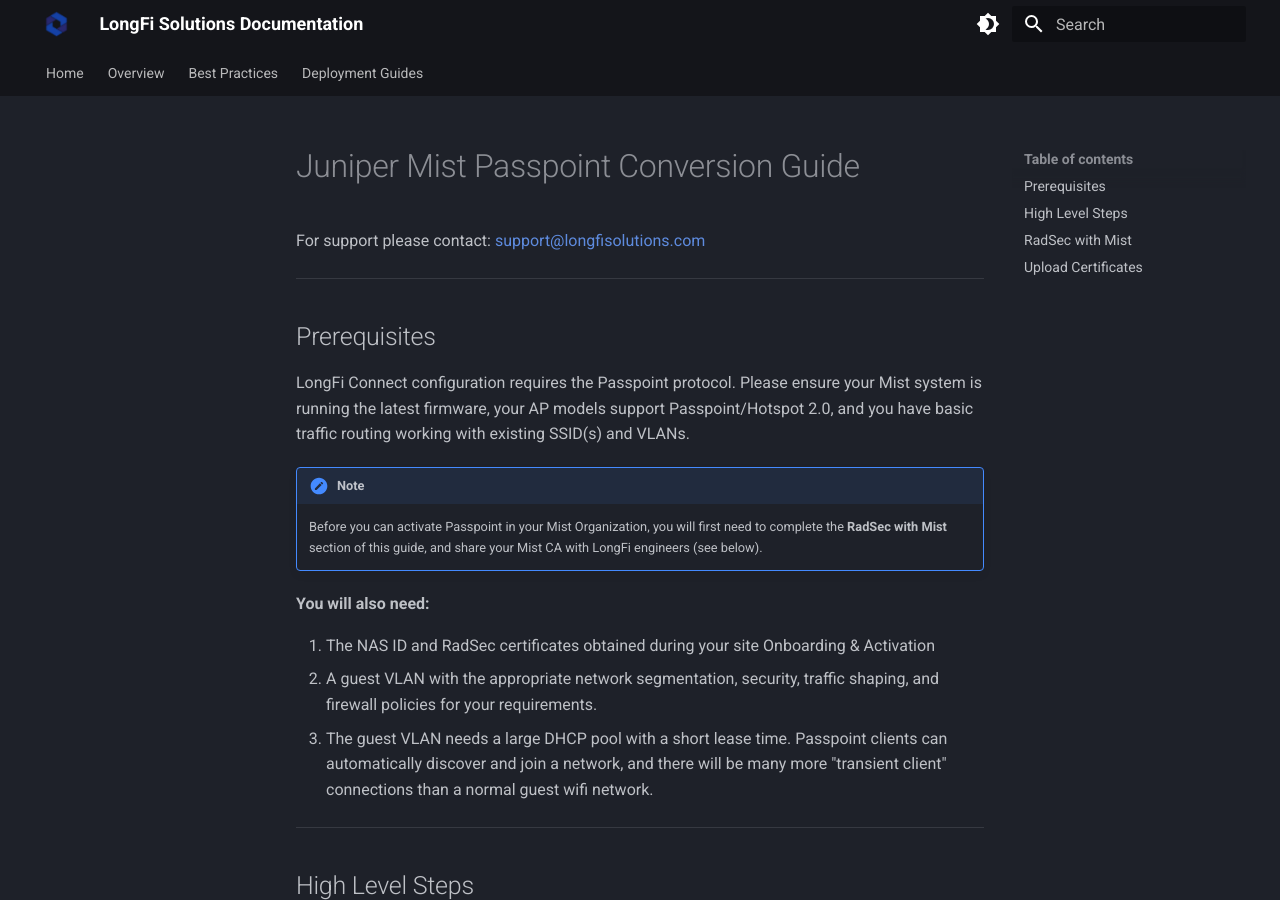
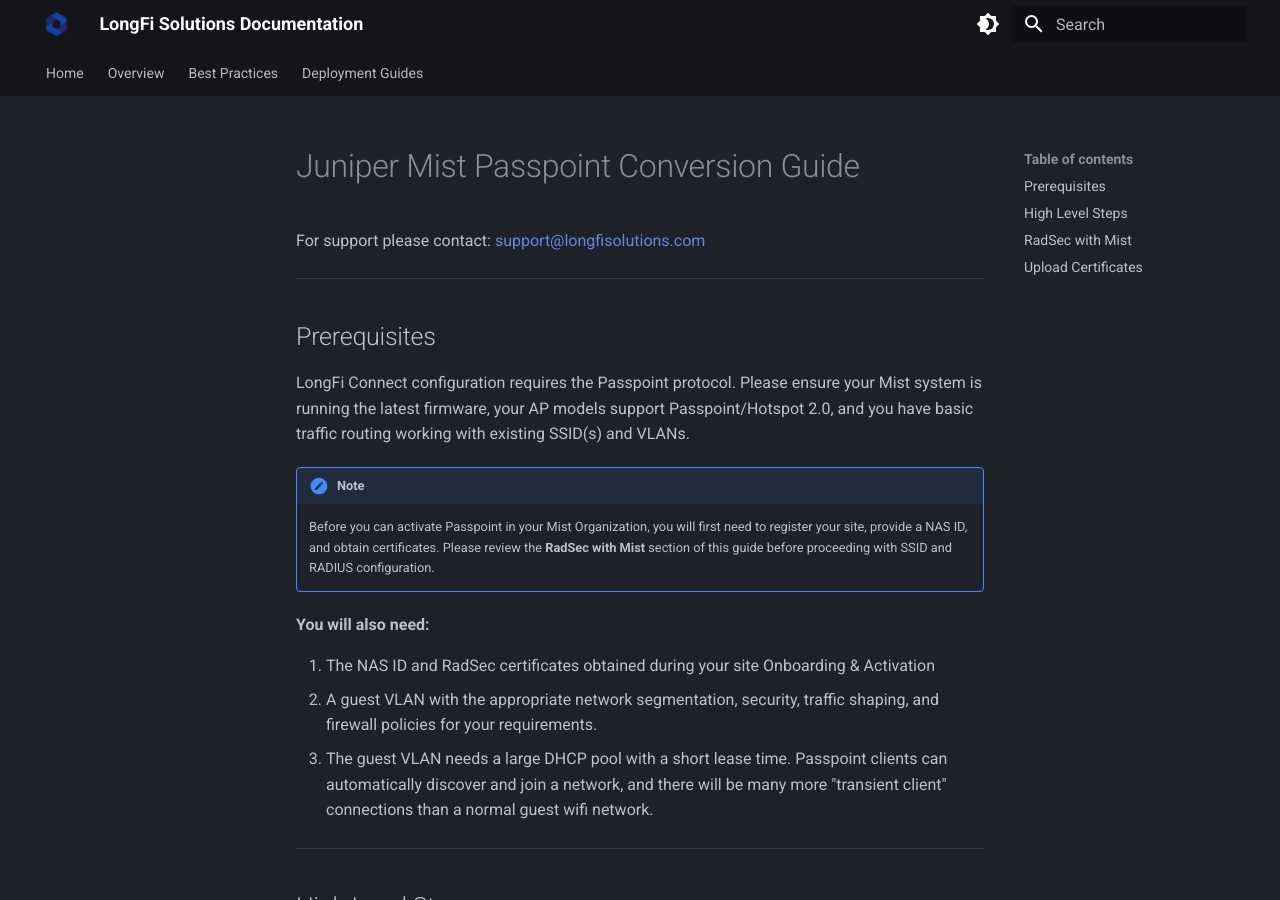
Before and after one commit to LongFi-Solutions/longfi-solutions.github.io, an MkDocs documentation site: the page built from docs/deployment/mist.md, in a window 1280 px wide and 900 px high. Built offline with MkDocs 1.6.1 and Material for MkDocs 9.7.7, drawn with Linux system fonts in a browser that asks for light colours.

Commit message:
Update Deployment Guides “mist”

```diff
--- a/docs/deployment/mist.md
+++ b/docs/deployment/mist.md
@@ -13,7 +13,7 @@ For support please contact: [support@longfisolutions.com](mailto:support@longfis
 LongFi Connect configuration requires the Passpoint protocol.  Please ensure your Mist system is running the latest firmware, your AP models support Passpoint/Hotspot 2.0, and you have basic traffic routing working with existing SSID(s) and VLANs.
 
 !!! note
-    Before you can activate Passpoint in your Mist Organization, you will first need to complete the **RadSec with Mist** section of this guide, and share your Mist CA with LongFi engineers (see below).
+    Before you can activate Passpoint in your Mist Organization, you will first need to register your site, provide a NAS ID, and obtain certificates.  Please review the **RadSec with Mist** section of this guide before proceeding with SSID and RADIUS configuration.
 
 **You will also need:**
 
@@ -51,7 +51,6 @@ You will be provided with a unique certificate bundle containing 3 certificate f
 - example.cert.pem
 - example.key.pem
 
-
 Open each file in a text editor, you will need to copy and paste the text of the certificates into Mist
 
 From the Juniper Mist dashboard go to **Organization > Settings**
```
